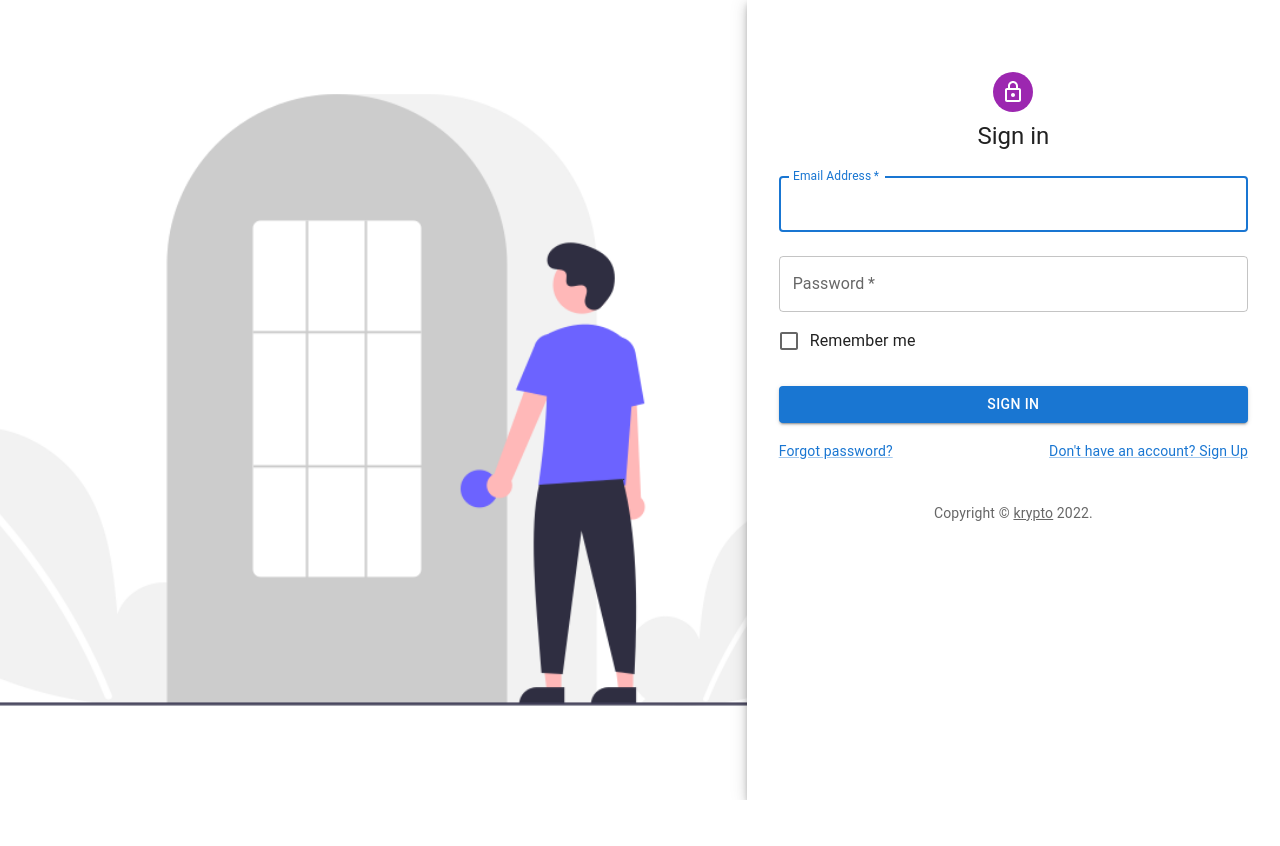
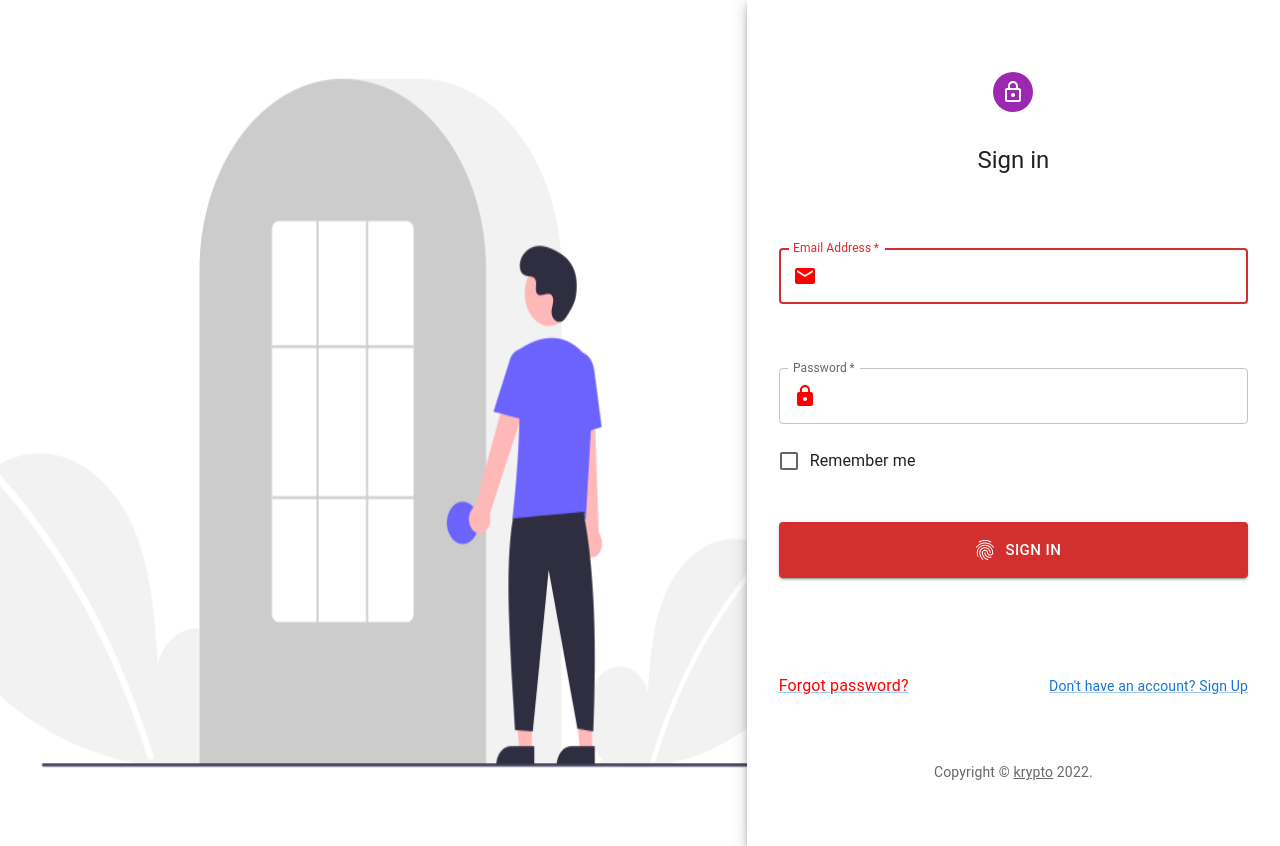
Before and after one commit to JustinMul/Krypto, a React (Create React App) app in the folder client/: page / in a window 1280 px wide. Before the commit the page ends 800 px from the top, so only its background shows below. Built offline with nearby package versions, Linux system fonts and the light colour scheme.

Commit message:
add new log in page  and cleaned up converter margins

```diff
--- a/client/src/components/CurrencyConverter.js
+++ b/client/src/components/CurrencyConverter.js
@@ -13,15 +13,17 @@ import Chip from '@mui/material/Chip';
 import RefreshIcon from '@mui/icons-material/Refresh';
 import TextField from '@mui/material/TextField';
 import { Typography } from "@mui/material";
+import SideBarList from './Dashboard/SideBarList'
 
-import SideBarList from './Dashboard/SideBarList'
 import SwapVerticalCircleIcon from '@mui/icons-material/SwapVerticalCircle';
+import { ThemeProvider, createTheme } from '@mui/material/styles';
 import CheckCircleIcon from '@mui/icons-material/CheckCircle';
-
-
-
 export default function CurrencyConverter(props) {
-
+  const darkTheme = createTheme({
+    palette: {
+      mode: props.mode,
+    },
+  });
   const [ state, setState] = useState([{data:[]}]);
   const [ primary, setPrimary] = useState({
     price:"",
@@ -105,7 +107,7 @@ export default function CurrencyConverter(props) {
   }
 
   return (
-
+    <ThemeProvider theme={darkTheme}>
     <>
     {/* <Header/> */}
     <SideBarList mode={props.mode} setMode={props.setMode}/>
@@ -114,17 +116,19 @@ export default function CurrencyConverter(props) {
       sx={{
         m:'auto',
         width: 500,
-        height: 700,
+        height: 600,
         display: 'grid',
         gridTemplateRows: 'repeat(4, 1fr)',
         alignItems:'center',
         // justifyItems:'center'
+        mt:-5,
       }}
     >
       <Typography variant="h4" textAlign={'center'}>Crypto Currency Converter</Typography>
       <TextField sx={{ m: 1, minWidth: 300 }}
         id="outlined-number"
         value={number}
+
         label="Enter Amount to Convert"
         type="number"
         InputLabelProps={{
@@ -148,7 +152,7 @@ export default function CurrencyConverter(props) {
               )
             };
           }}
-          label="Primary"
+          label="From"
           onChange={handlePrimary}
         >
           <MenuItem value="">
@@ -158,13 +162,13 @@ export default function CurrencyConverter(props) {
         </Select>
         <FormHelperText>Primary Currency</FormHelperText>
       </FormControl>
-      <FormControl sx={{ m: 1, minWidth: 300 }}  >
-        <InputLabel id="demo-simple-select-helper-label" >To</InputLabel>
+      <FormControl sx={{ m: 1, minWidth: 300 }}>
+        <InputLabel id="demo-simple-select-helper-label">To</InputLabel>
         <Select
           labelId="demo-simple-select-helper-label"
           id="demo-simple-select-helper"
           value={secondary}
-          label="Secondary"
+          label="To"
           onChange={handleSecondary}
           renderValue={(crypto)=> {
             if(crypto.image) {
@@ -208,6 +212,6 @@ export default function CurrencyConverter(props) {
     </Box>
 
     </>
-
+    </ThemeProvider>
   );
 }
--- a/client/src/components/login.js
+++ b/client/src/components/login.js
@@ -60,7 +60,7 @@
 //       if(response.data.email && response.data.password){
 //         localStorage.setItem('username',JSON.stringify(response.data));
 
-//         navigate('/dashboard');
+//       navigate('/dashboard');
 //       }
 //     });
 //   }
@@ -176,9 +176,8 @@
 
 // export default Login;
 
+import * as React from 'react';
 
-import * as React from 'react';
-import { useState } from 'react';
 import { useNavigate } from 'react-router';
 import axios from 'axios';
 import Avatar from '@mui/material/Avatar';
@@ -194,6 +193,12 @@ import Grid from '@mui/material/Grid';
 import LockOutlinedIcon from '@mui/icons-material/LockOutlined';
 import Typography from '@mui/material/Typography';
 import { createTheme, ThemeProvider } from '@mui/material/styles';
+import IconButton from '@mui/material/IconButton';
+import Fingerprint from '@mui/icons-material/Fingerprint';
+import EmailIcon from '@mui/icons-material/Email';
+import InputAdornment from '@mui/material/InputAdornment';
+import LockIcon from '@mui/icons-material/Lock';
+import { red } from '@mui/material/colors';
 
 function Copyright(props) {
   return (
@@ -211,23 +216,12 @@ function Copyright(props) {
 const theme = createTheme();
 
 export default function Login() {
-  const [values, setValues] = useState({
-    email : '',
-    password: ''
-  });
+
   let navigate = useNavigate();
   const handleSubmit = (event) => {
     event.preventDefault();
     const data = new FormData(event.currentTarget);
-    // setValues({
-    //         ...values ,
-    //         email: data.get('email'),
-    //         password: data.get('password'),
-    //       })
-    console.log({
-      email: data.get('email'),
-      password: data.get('password'),
-    });
+
     const values = {
       email: data.get('email'),
       password: data.get('password'),
@@ -247,7 +241,7 @@ export default function Login() {
 
   return (
     <ThemeProvider theme={theme}>
-      <Grid container component="main" sx={{ height: '100vh' }}>
+      <Grid container component="main" sx={{ height: '100vh'}}>
         <CssBaseline />
         <Grid
           item
@@ -259,8 +253,9 @@ export default function Login() {
             backgroundRepeat: 'no-repeat',
             backgroundColor: (t) =>
               t.palette.mode === 'light' ? t.palette.grey[50] : t.palette.grey[900],
-            backgroundSize: 'cover',
+            backgroundSize:'1100px 900px',
             backgroundPosition: 'center',
+
           }}
         />
         <Grid item xs={12} sm={8} md={5} component={Paper} elevation={6} square>
@@ -277,21 +272,32 @@ export default function Login() {
             <Avatar sx={{ m: 1, bgcolor: 'secondary.main' }}>
               <LockOutlinedIcon />
             </Avatar>
-            <Typography component="h1" variant="h5">
+            <Typography component="h1" variant="h5" sx={{  mt: 3 }} >
               Sign in
             </Typography>
-            <Box component="form" noValidate onSubmit={handleSubmit} sx={{ mt: 1 }}>
+            <Box component="form" noValidate onSubmit={handleSubmit} sx={{ mt: 5 }}>
               <TextField
+                sx={{ mt: 4, mb: 2 }}
                 margin="normal"
                 required
                 fullWidth
                 id="email"
                 label="Email Address"
+                color='error'
                 name="email"
                 autoComplete="email"
                 autoFocus
+                InputProps={{
+                  startAdornment: (
+                    <InputAdornment position="start" color='error'>
+                      <EmailIcon sx={{ color: 'error', mr: 1, my: 0.5 }} style={{ color: "red" }}/>
+                    </InputAdornment>
+                  ),
+                }}
+
               />
               <TextField
+                sx={{ mt: 6, mb: 2 }}
                 margin="normal"
                 required
                 fullWidth
@@ -299,7 +305,16 @@ export default function Login() {
                 label="Password"
                 type="password"
                 id="password"
+                variant='outlined'
+                color='error'
                 autoComplete="current-password"
+                InputProps={{
+                  startAdornment: (
+                    <InputAdornment position="start" color='error'>
+                      <LockIcon sx={{ color: 'error', mr: 1, my: 0.5 }} style={{ color: "red" }}/>
+                    </InputAdornment>
+                  ),
+                }}
               />
               <FormControlLabel
                 control={<Checkbox value="remember" color="primary" />}
@@ -309,14 +324,21 @@ export default function Login() {
                 type="submit"
                 fullWidth
                 variant="contained"
-                sx={{ mt: 3, mb: 2 }}
+
+                color="error"
+                sx={{ mt: 5, mb: 2 }}
+                // startIcon={}
+                size="large"
               >
+              <IconButton aria-label="fingerprint" color="error" size="medium">
+                <Fingerprint style={{ color: "white" }}/>
+              </IconButton>
                 Sign In
               </Button>
-              <Grid container>
+              <Grid container sx={{ mt: 10 }}>
                 <Grid item xs>
-                  <Link href="#" variant="body2">
-                    Forgot password?
+                  <Link href="#" variant="body2" >
+                    <Typography color="red">Forgot password?</Typography>
                   </Link>
                 </Grid>
                 <Grid item>
@@ -325,7 +347,7 @@ export default function Login() {
                   </Link>
                 </Grid>
               </Grid>
-              <Copyright sx={{ mt: 5 }} />
+              <Copyright sx={{ mt: 8 }} />
             </Box>
           </Box>
         </Grid>
```
